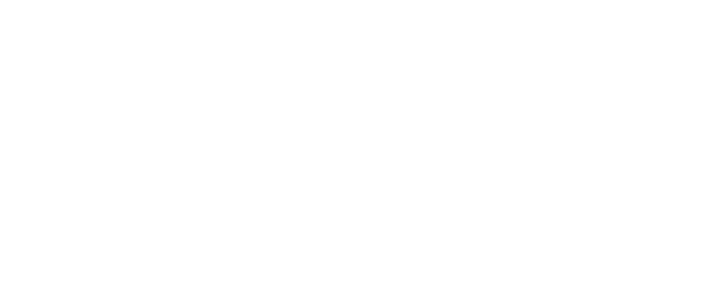
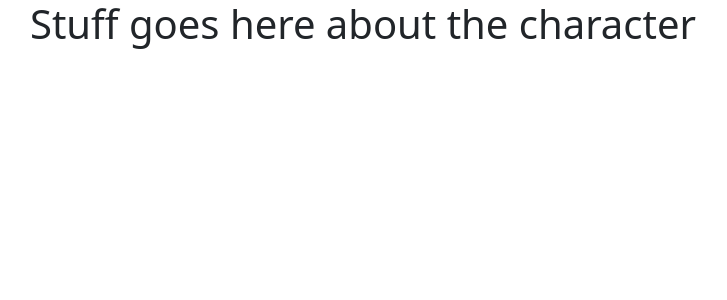
Before and after one commit to Yesenia152710/DMs-Journal, a React (Create React App) app in the folder dms-journal/: page /player in a window 1280 px wide. Shown: the top 300 px of the page, without its empty margins (277-1004 px from the left). Built offline with nearby package versions, Linux system fonts and the light colour scheme.

Commit message:
Added player profile

```diff
--- a/dms-journal/src/App.js
+++ b/dms-journal/src/App.js
@@ -1,7 +1,8 @@
 import "./App.css";
 import Login from "./components/login";
 import SignUp from "./components/signup";
-import Journal from "./components/dm's_page"
+import Journal from "./components/dm's_page";
+import PlayerProfile from "./components/player_profile";
 import LandingPage from "./components/home";
 import { BrowserRouter, Route, Switch } from "react-router-dom";
 import { Fragment } from "react";
@@ -24,6 +25,9 @@
           <Route path="/journal">
             <Journal />
           </Route>
+          <Route path="/player">
+            <PlayerProfile />
+            </Route>
           <Route path="/signup">
             <SignUp />
           </Route>
--- a/dms-journal/src/components/dm's_page.js
+++ b/dms-journal/src/components/dm's_page.js
@@ -38,7 +38,7 @@
   <div class="card-body">
     <h5 class="card-title">Mage</h5>
     <p class="card-text">Background: Grew up in a temple with other monks before finding interest in the arcane</p>
-    <a href="#" class="btn btn-primary">Player Info</a>
+    <a href="player/" class="btn btn-primary">Player Info</a>
   </div>
 </div>
 
@@ -47,7 +47,7 @@
   <div class="card-body">
     <h5 class="card-title">Barbarian</h5>
     <p class="card-text">Background: Fell in love with the fighting ring after watching his father fight.</p>
-    <a href="#" class="btn btn-primary">Player Info</a>
+    <a href="player/" class="btn btn-primary">Player Info</a>
   </div>
 </div>
 
--- /dev/null
+++ b/dms-journal/src/components/player_profile.js
@@ -0,0 +1,11 @@
+import React from 'react';
+
+function PlayerProfile() {
+    return (
+        <div>
+         <h1>Stuff goes here about the character</h1>
+        </div>
+    );
+
+}
+export default PlayerProfile;
```
